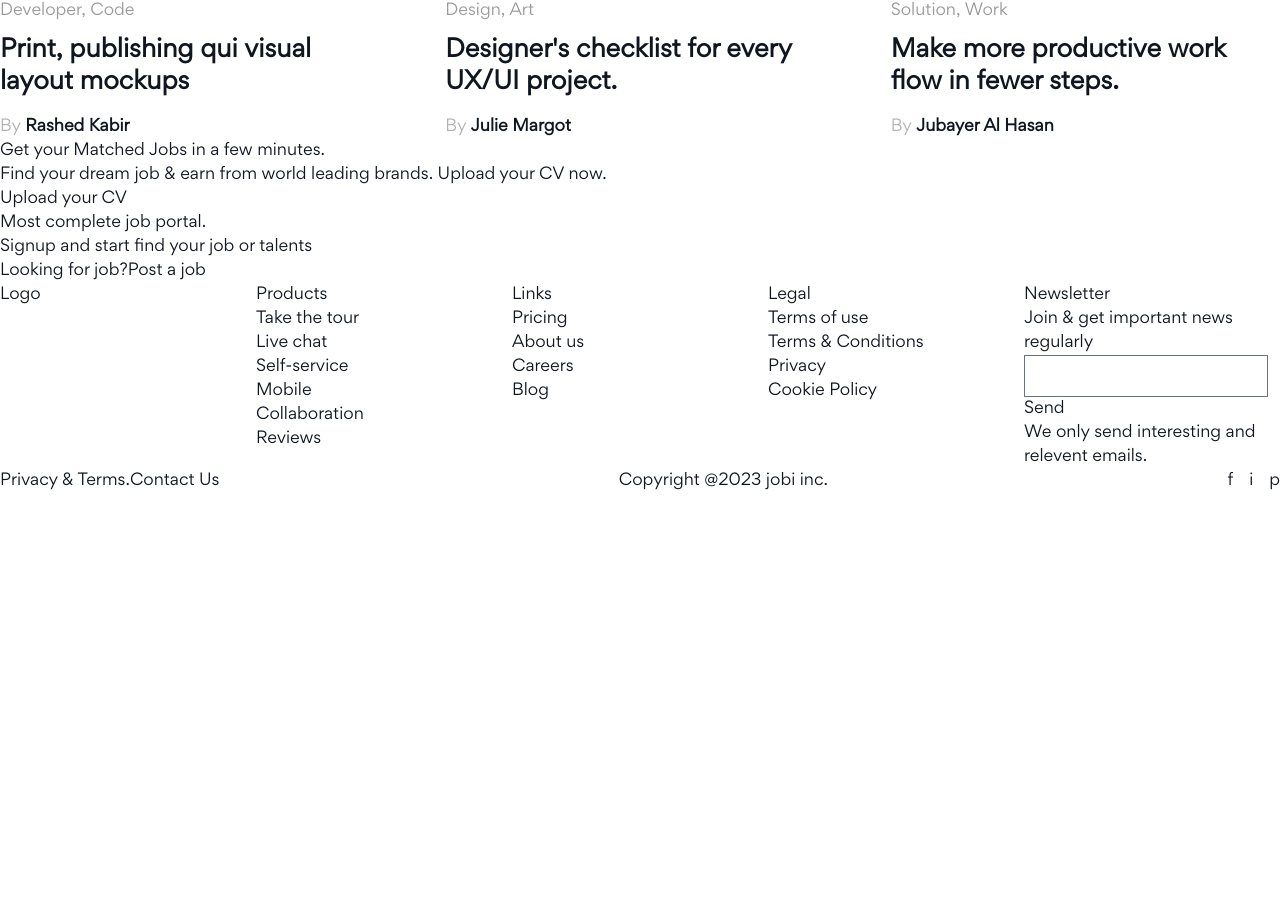
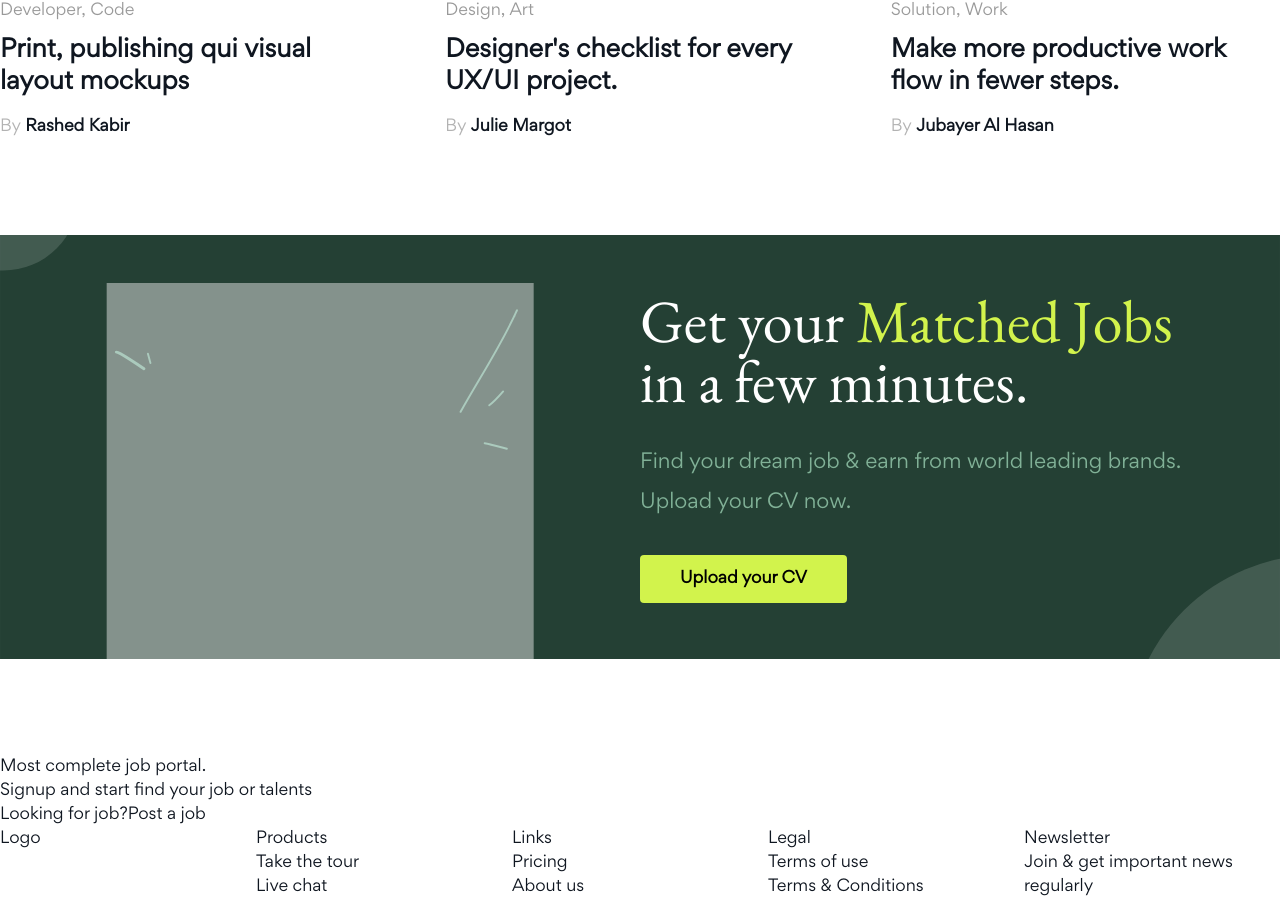
Before and after one commit to johnmal-dev/jobi, a React (Vite) app: page / in a window 1280 px wide. Shown: the part 7177-8075 px from the top of the page. Before the commit the page ends 7670 px from the top, so only its background shows below. Built offline with nearby package versions, Linux system fonts and the light colour scheme.

Commit message:
initial styling for cv section

```diff
--- a/src/components/sections/UploadCVSection.jsx
+++ b/src/components/sections/UploadCVSection.jsx
@@ -2,15 +2,24 @@ import React from 'react'
 
 const UploadCVSection = () => {
   return (
-    <div>
-      <h3>
-        Get your <span>Matched Jobs</span> in a few minutes.
-      </h3>
-      <p>
-        Find your dream job & earn from world leading brands. Upload your CV
-        now.
-      </p>
-      <button>Upload your CV</button>
+    <div className="container relative mx-auto my-24 flex items-center justify-center overflow-hidden bg-cv-section bg-cover bg-center bg-no-repeat p-14 text-white">
+      {/* Left */}
+      <div className="flex-1"></div>
+      {/* Right */}
+      <div className="flex-1 space-y-8">
+        <h3 className="font-eb-garamond text-6xl">
+          Get your <span className="text-primary-300">Matched Jobs</span> in a
+          few minutes.
+        </h3>
+        <p className="mt text-xl leading-10 text-primary-450">
+          Find your dream job & earn from world leading brands. Upload your CV
+          now.
+        </p>
+        <button className="mt-10 inline-block rounded bg-primary-300 px-10 py-3 font-bold text-black">
+          Upload your CV
+        </button>
+      </div>
+      <div className="absolute left-1/4 bottom-0 h-full w-1/3 -translate-x-1/2 translate-y-12 bg-secondary-400 bg-opacity-50"></div>
     </div>
   )
 }
--- a/tailwind.config.cjs
+++ b/tailwind.config.cjs
@@ -45,6 +45,9 @@ module.exports = {
       borderRadius: {
         '4xl': '60px',
       },
+      backgroundImage: {
+        'cv-section': "url('./assets/cv-bg.svg')",
+      },
     },
   },
   variants: {
```
Also changed, not shown: src/assets/cv-bg.svg, src/assets/cv-square.svg (added).
